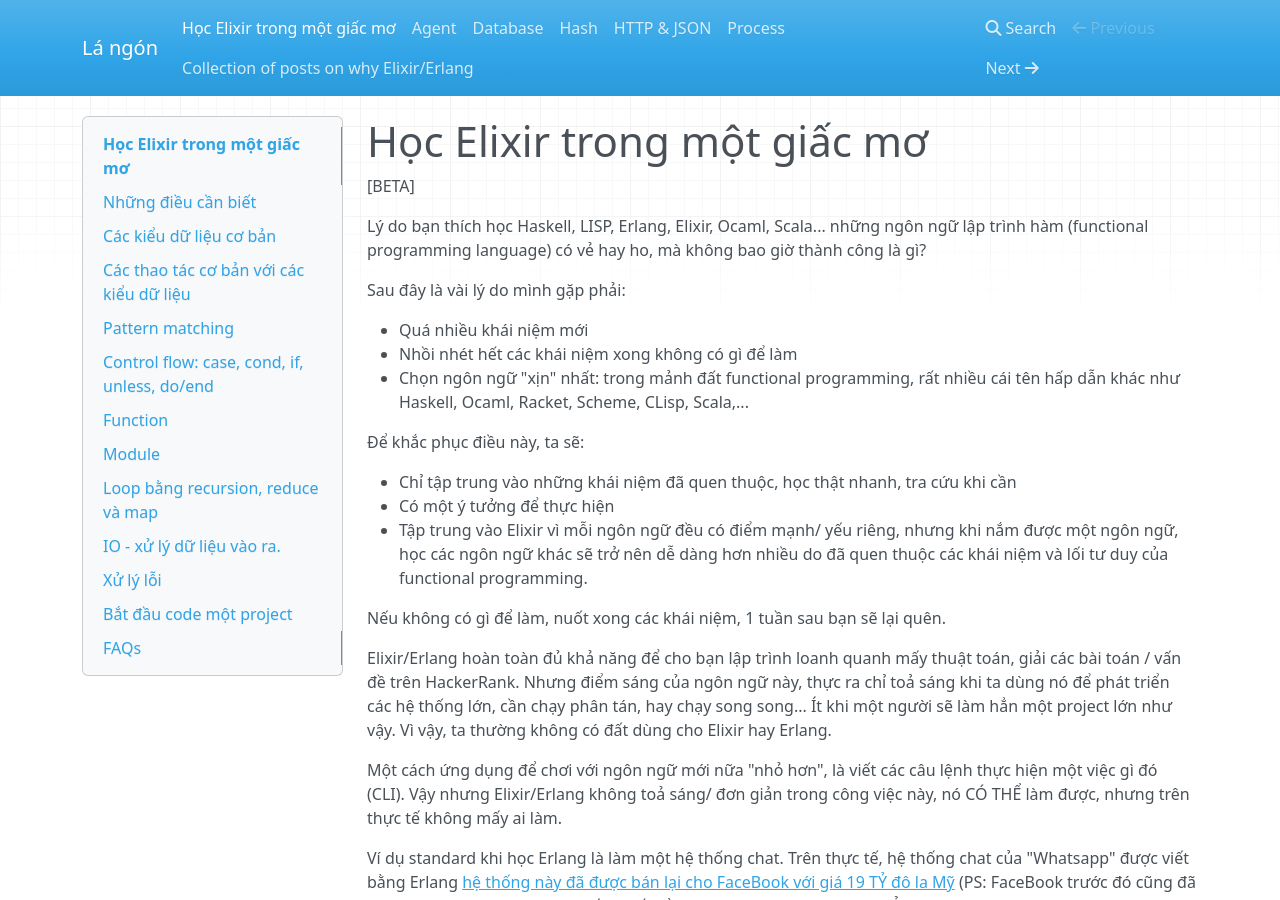
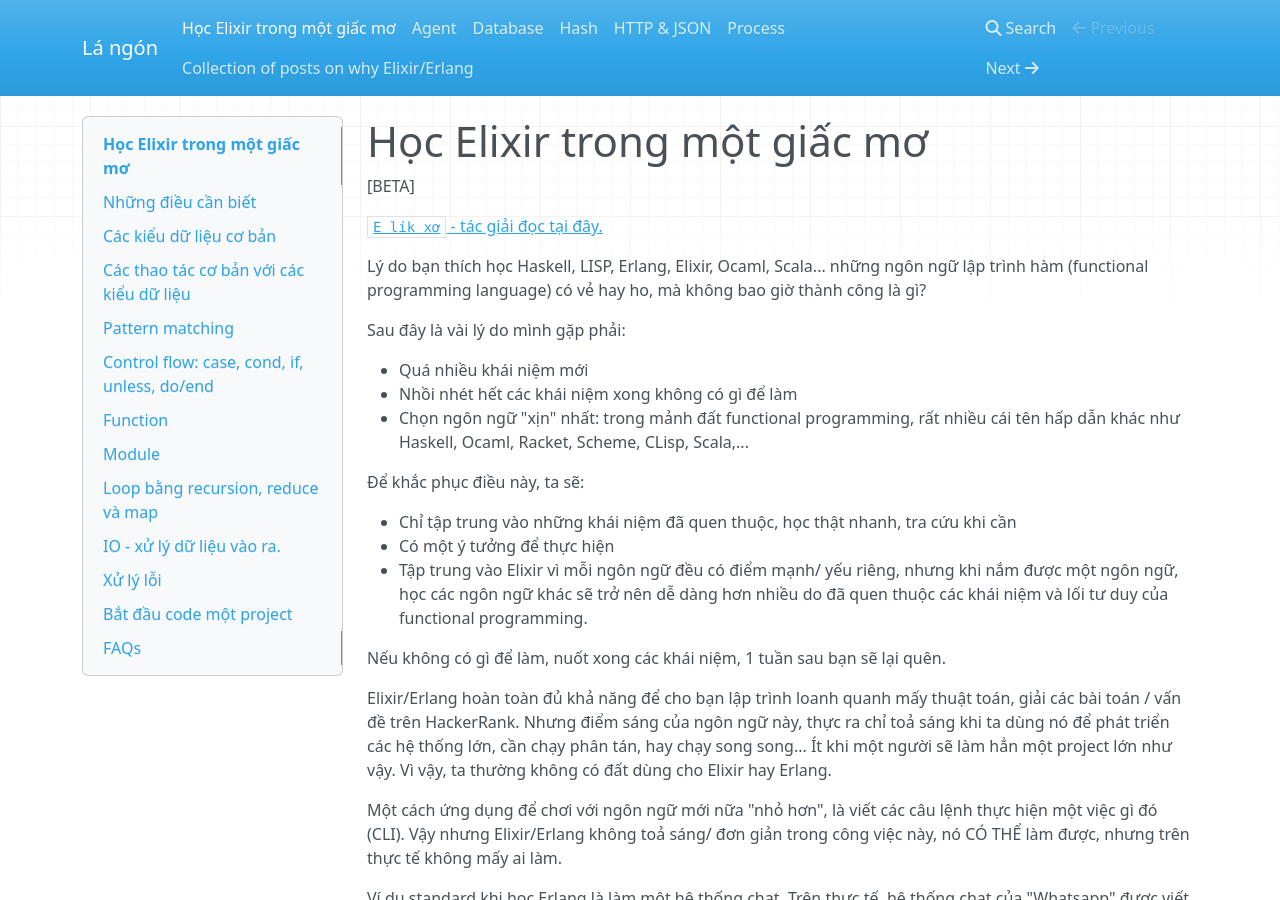
Before and after one commit to hvnsweeting/elixir-trong-mot-giac-mo, an MkDocs documentation site: the page built from docs/index.md, in a window 1280 px wide and 900 px high. Built offline with MkDocs 1.6.1, drawn with Linux system fonts in a browser that asks for light colours; nearby versions of some CDN libraries.

Commit message:
E-lik-xer, not i-lik-xer

```diff
--- a/docs/index.md
+++ b/docs/index.md
@@ -1,5 +1,7 @@
 # Học Elixir trong một giấc mơ
 [BETA]
+
+[`E lík xơ` - tác giải đọc tại đây.](https://youtu.be/Wa7_I_pc0yo?t=39s)
 
 Lý do bạn thích học Haskell, LISP, Erlang, Elixir, Ocaml, Scala... những ngôn ngữ lập trình hàm (functional programming language) có vẻ hay ho, mà không bao giờ thành công là gì?
 
@@ -1685,4 +1687,4 @@
 ### Tại sao tên lại nhảm nhí vậy "học Elixir trong một giấc mơ"?
 
 Vì việc đọc tiếng Anh ở Việt Nam rất "thảm hoạ".
-Chữ "Python" - rõ ràng đọc là "pai-thon" thì phần lớn lập trình viên lại đọc là "Pi-thông". Vậy nên tôi đặt tên có vần để người học có thể đọc đúng "Học `i lík sơ` trong một giấc mơ".
+Chữ "Python" - rõ ràng đọc là "pai-thon" thì phần lớn lập trình viên lại đọc là "Pi-thông". Vậy nên tôi đặt tên có vần để người học có thể đọc đúng "Học `E lík xơ` trong một giấc mơ".
```
